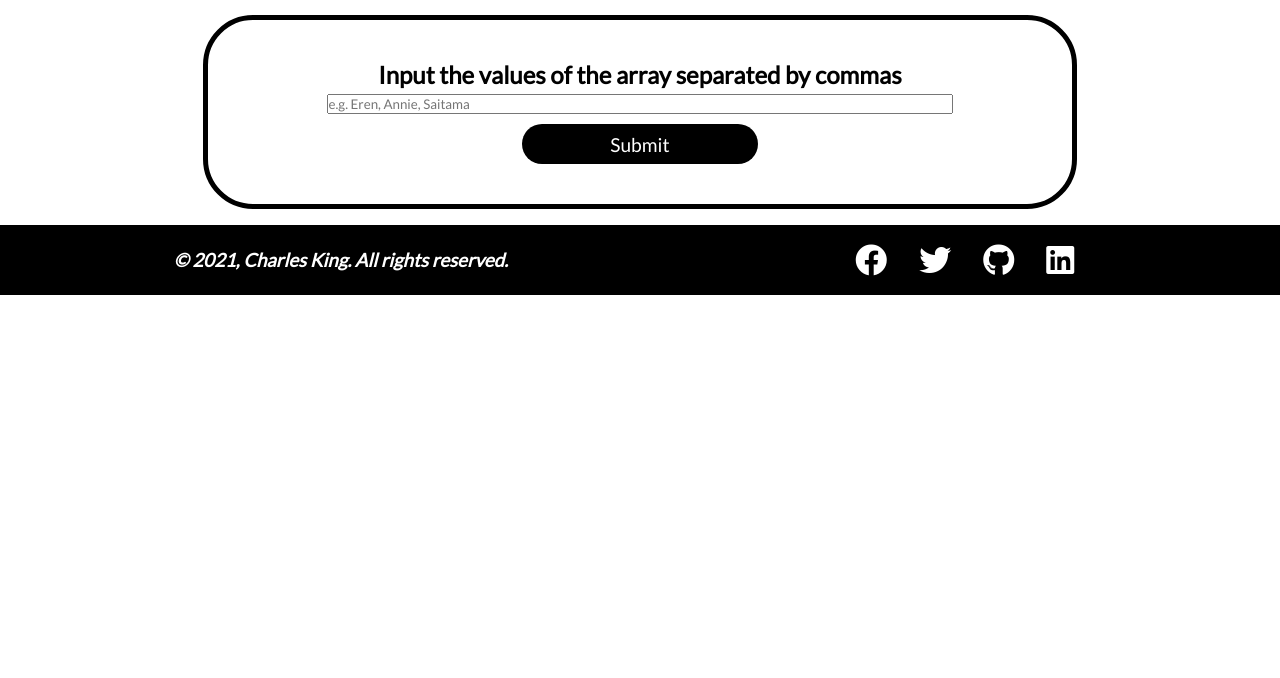
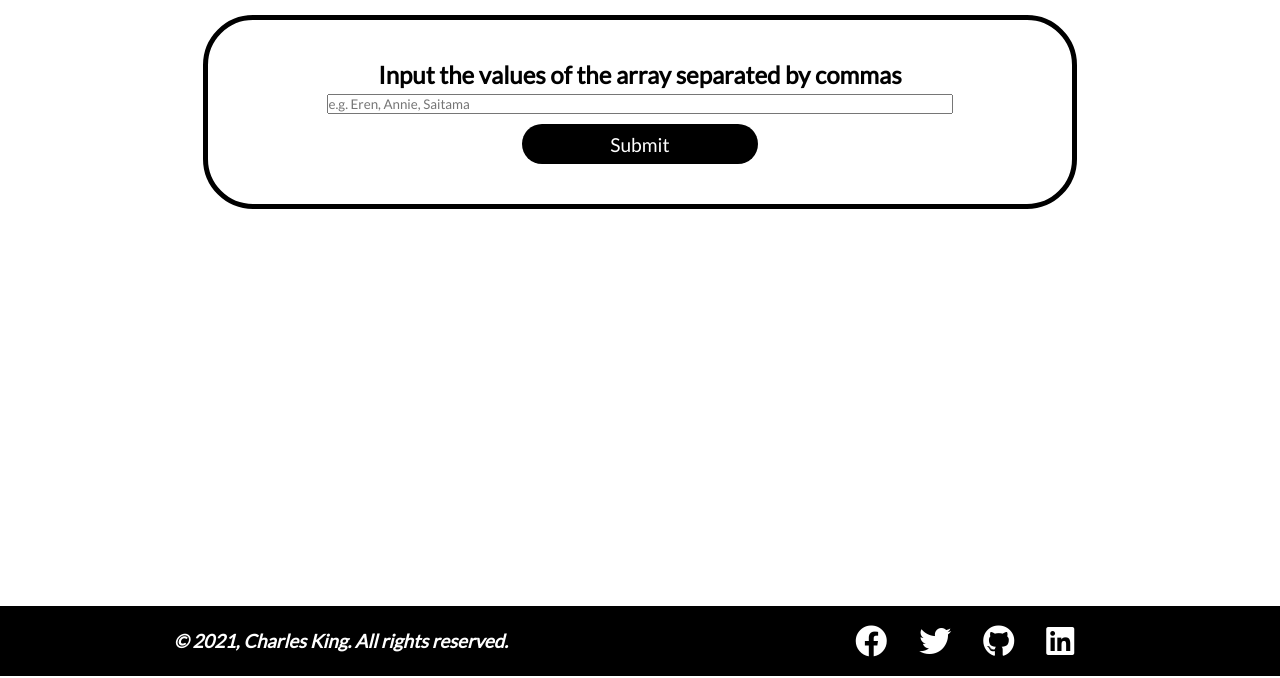
Before and after one commit to BossDodz/M4-Activity, a PHP site: page /dist/P2.php in a window 1280 px wide. Shown: the part 122-800 px from the top of the page. Run offline with PHP 8.4, Linux system fonts and the light colour scheme.

Commit message:
fixed footer location

```diff
--- a/dist/css/serv/p2.css
+++ b/dist/css/serv/p2.css
@@ -29,6 +29,7 @@
       color: #f6961c; }
 
 #main-content {
+  min-height: calc(100vh - (90px + 103px));
   margin-top: 20px;
   padding: 1rem; }
   #main-content .container {
--- a/scss/p2.scss
+++ b/scss/p2.scss
@@ -41,6 +41,7 @@
 }
 
 #main-content {
+  min-height: calc(100vh - (90px + 103px));
   margin-top: 20px;
   padding: 1rem;
 
```
